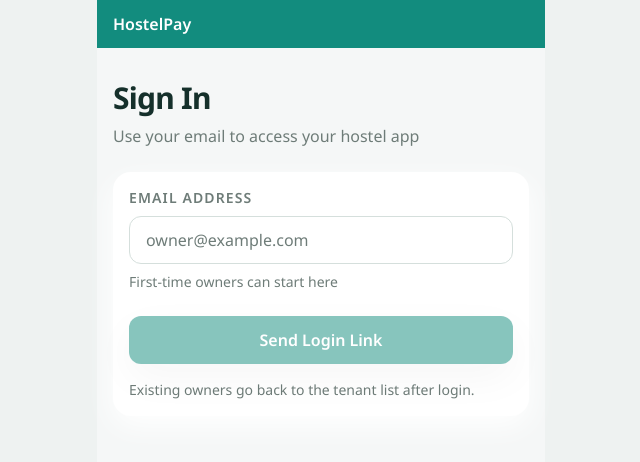
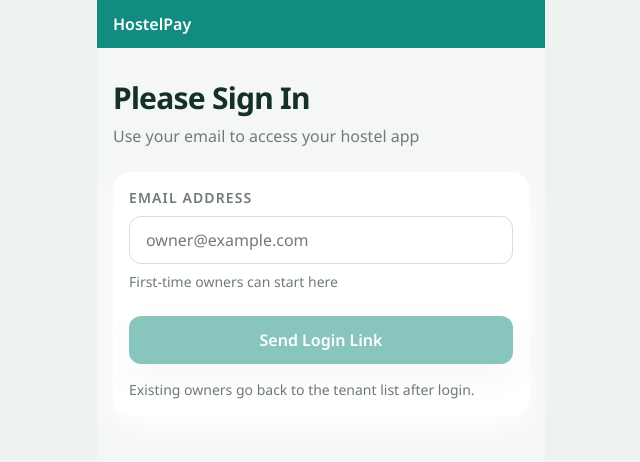
Before and after one commit to dharmaparasa/Hostel-Helper, a React (Vite) app: page /Hostel-Helper/login in a window 1280 px wide. Shown: the top 462 px of the page, without its empty margins (319-959 px from the left). Built offline with nearby package versions, Linux system fonts and the light colour scheme; no server answers.

Commit message:
Added please

```diff
--- a/src/screens/LoginScreen.jsx
+++ b/src/screens/LoginScreen.jsx
@@ -47,7 +47,7 @@ export function LoginScreen() {
         </div>
         <div className="screen-pad pt-6">
           <Header
-            title="Sign In"
+            title="Please Sign In"
             subtitle="Use your email to access your hostel app"
           />
           <div className="panel p-4">
```
